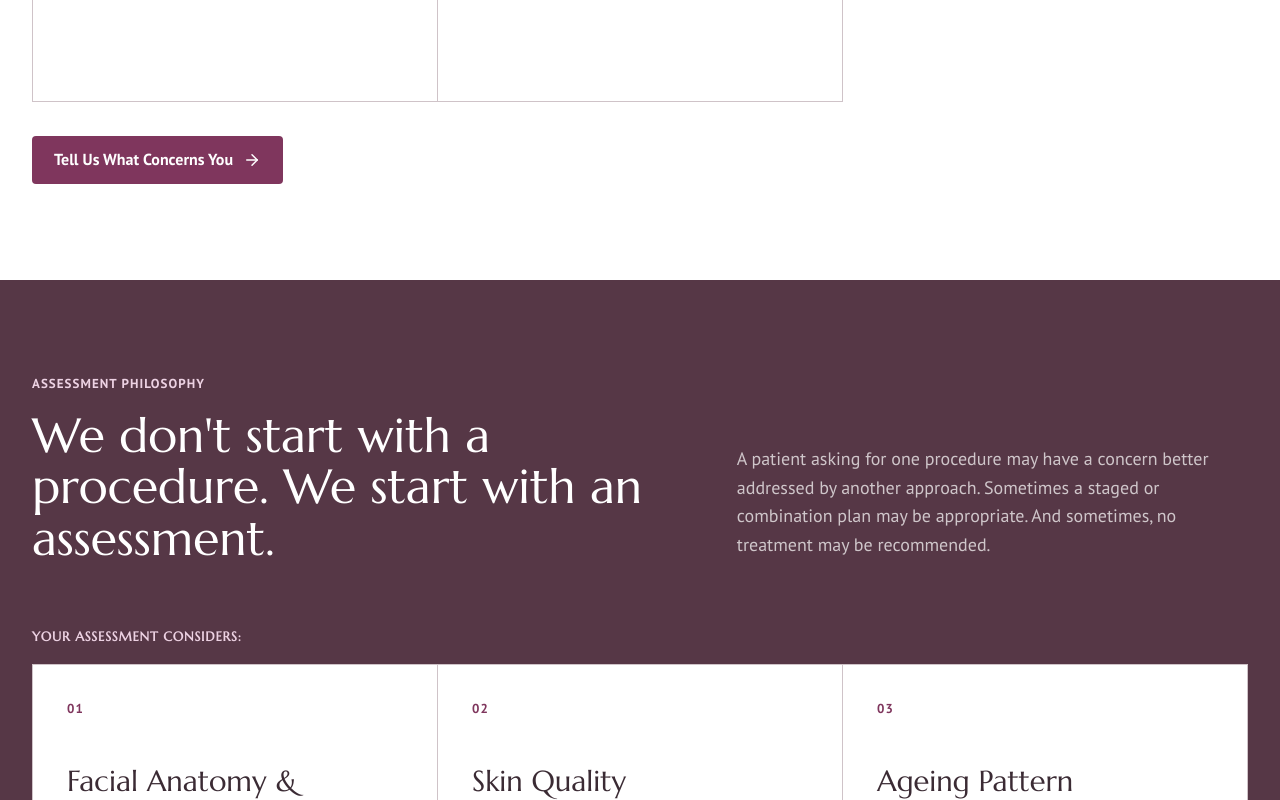
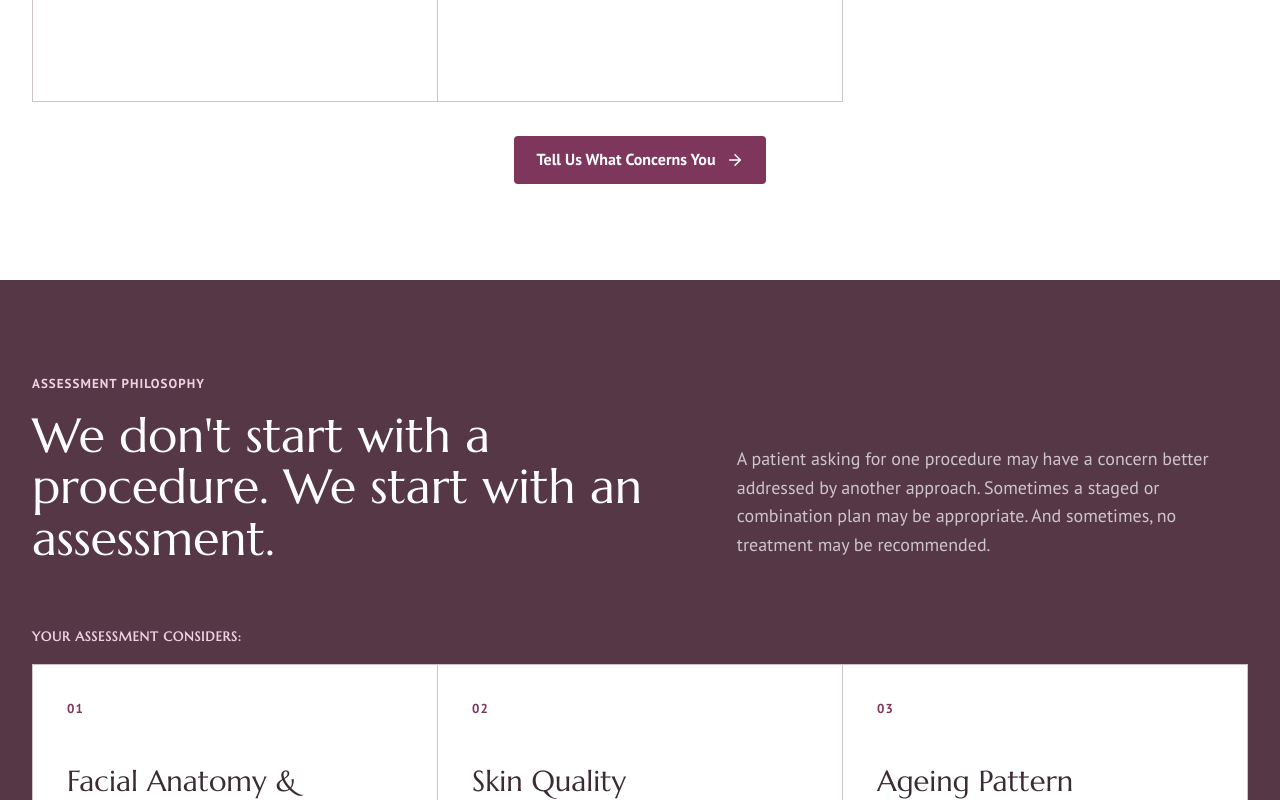
Before and after one commit to hemanth-kct/branch-landing-page-nishita-ranka, a Next.js app: page / in a window 1280 px wide. Shown: the part 2420-3220 px from the top of the page. Built offline with nearby package versions, Linux system fonts and the light colour scheme.

Commit message:
fix: center the brand-care-cta button (Concerns and Treatment Capabilities CTAs)
Co-Authored-By: Claude Sonnet 5 <noreply@anthropic.com>

```diff
--- a/app/globals.css
+++ b/app/globals.css
@@ -891,7 +891,9 @@ summary:focus-visible {
 }
 
 .brand-care-cta {
-  margin-top: 34px;
+  display: flex;
+  width: fit-content;
+  margin: 34px auto 0;
 }
 
 .process-section,
```
